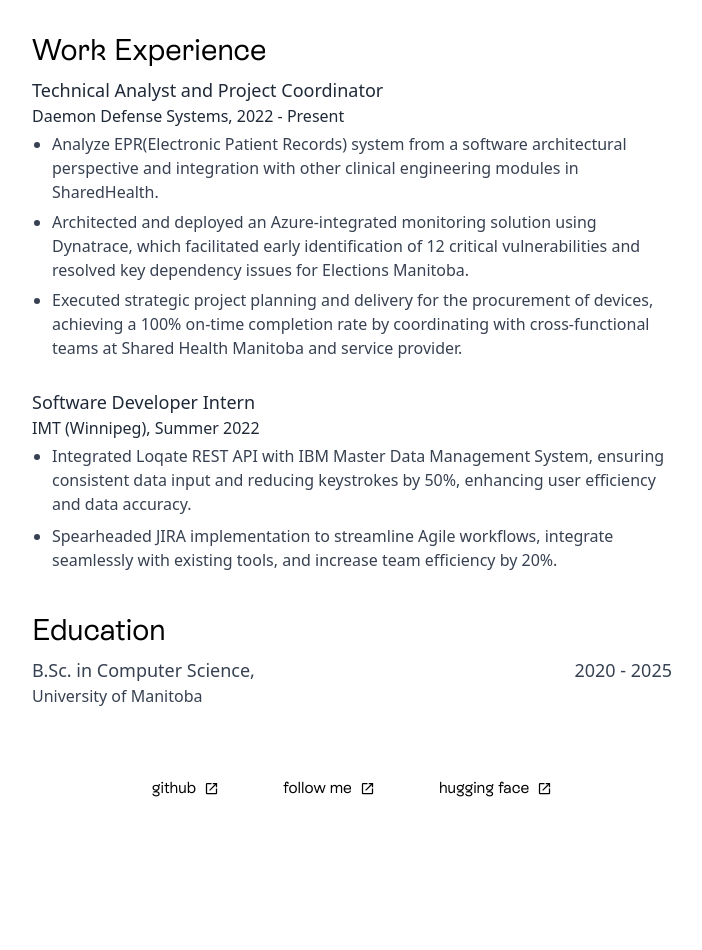
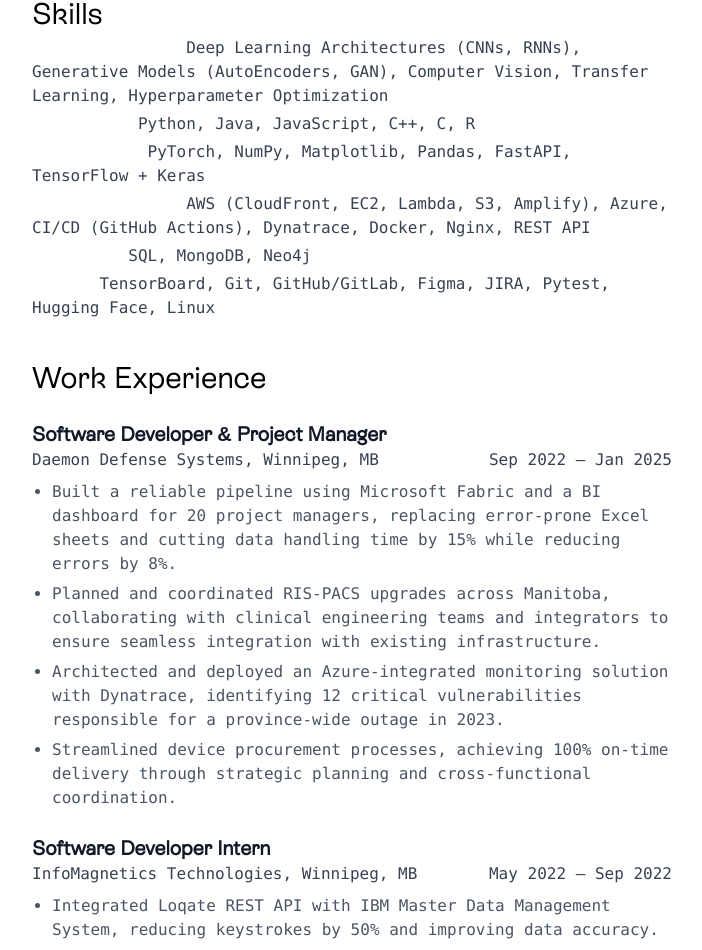
Before and after one commit to sakshambedi/websiteV2, a Next.js app: page / in a window 1280 px wide. Shown: the part 712-1662 px from the top of the page, without its empty margins (288-990 px from the left). Before the commit the page ends 1608 px from the top, so only its background shows below. Built offline with nearby package versions, Linux system fonts and the light colour scheme.

Commit message:
small appearance tweaks and webstite is consistent with resume

```diff
--- a/app/page.tsx
+++ b/app/page.tsx
@@ -11,10 +11,10 @@
 export default async function Home() {
   const allData: AllPostDataTableInterface = getSortedPostsData();
   return (
-    <main className="flex flex-col  justify-center w-full">
+    <main className="flex flex-col w-full min-h-screen">
       <NavBar />
 
-      <section className="w-1/2 min-h-screen flex flex-col items-center self-center mx-auto phone:w-10/12 md:w-3/4 phone:mx-0 ">
+      <section className="w-1/2 flex flex-col flex-grow items-center self-center mx-auto phone:w-10/12 md:w-3/4 phone:mx-0 ">
 
 
         <Tabs defaultValue="home" className="w-full flex flex-col py-8 phone:py-5 items-center">
@@ -53,7 +53,7 @@
         </Tabs>
 
 
-        <div className='w-full flex flex-row font-thin justify-center pt-5 pb-24 md:space-x-16 lg:space-x-16 phone:justify-between  phone:pt-10 phone:pb-12   text-black dark:text-white '>
+        <div className='mt-auto w-full flex flex-row font-thin justify-center pb-12 md:space-x-16 lg:space-x-16 phone:justify-between phone:pt-10 phone:pb-12 text-black dark:text-white'>
           <div className="flex flex-row items-center min-w-fit ">
             <a href="https://github.com/sakshambedi" className="flex flex-row items-center">
               <p className="font-light text-base font-rebondG phone:text-sm">github</p>
--- a/components/HomeContent.tsx
+++ b/components/HomeContent.tsx
@@ -1,67 +1,60 @@
 import React from 'react';
-
 
 export default function HomeContent() {
     return (
-        <div className="item-center w-full pt-4 text-gray-700 dark:text-gray-300 ">
+        <div className="item-center w-full pt-4 text-gray-700 dark:text-gray-200 ">
             <p className="text-base font-mono mt-2 phone:mt-1 phone:text-sm ">Hi!👋🏼</p>
-            <p className="text-base font-mono  pt-4 phone:text-sm phone:pt-4">My name is Saksham Bedi. I am a 5th year student at the University of Manitoba. I am a specializing in AI and Deep Learning with Economics Minor. I currently work at Daemon Defense Systems as a Technical Analyst.  In my free time, I like to learn new skills and explore new restaurants, read, play squash and table tennis, workout. Currently learning film photography.</p>
+            <p className="text-base font-mono pt-4 phone:text-sm phone:pt-4">I am Saksham Bedi, a driven 5th-year Computer Science student at the University of Manitoba specializing in AI & Deep Learning with an Economics and Math minor. I am the lead researcher on a 3D point cloud diffusion model that cuts agricultural data collection from 90 days to minutes, and I built an image classification web app deployed on AWS with React, FastAPI, and Docker.</p>
 
+            <div className="pt-10">
+                <h1 className="font-rebondG text-3xl md:pt-2 md:text-xl phone:pt-3 phone:text-xl text-black dark:text-white"> Research</h1>
+                <ul className="font-mono text-base phone:text-sm pt-1 list-disc list-outside pl-5 space-y-1.5">
+                    <li>
+                        <span className="font-bold">3D Point Cloud Diffusion Model:</span> Lead researcher on an autoencoder-based diffusion model for infected wheat plant point clouds, reducing data collection time from 90 days to minutes with an Earth Mover&apos;s Distance of &#8776;0.003 and Chamfer distance of &#8776;0.005.
+                    </li>
+                </ul>
+            </div>
 
             <div className="pt-10">
                 <h1 className="font-rebondG text-3xl md:pt-2 md:text-2xl phone:pt-3 phone:text-xl text-black dark:text-white">Skills</h1>
-                <span className="font-mono text-base  phone:text-sm">
-                    <p className="pt-1 md:pt-1.5 phone:pt-1.5"><span className="font-bold">Languages : </span>Python, Java, SQL, JavaScript, Swift, Bash, C/C++, TypeScript</p>
-                    <p className="pt-1 md:pt-1.5 phone:pt-1.5"><span className="font-bold">Frameworks: </span>SwiftUI, React.js, PyTorch, Tensorflow + Keras, Matplotlib, Pandas, FastAPI</p>
-                    <p className="pt-1 md:pt-1.5 phone:pt-1.5"><span className="font-bold">Cloud & DevOps : </span>AWS(CloudFront, EC2, Lambda, S3, Amplify), Azure, CI/CD(Github Actions), Dynatrace, Docker,
-                        Nginx, REST API</p>
-                    <p className="pt-1 md:pt-1.5 phone:pt-1.5"><span className="font-bold">Tools:</span> git, GitHub/GitLab, Node.js, Figma, JIRA, Android Studio, Xcode, JUnit, Pytest, Hugging Face, Linux</p>
+                <span className="font-mono text-base phone:text-sm">
+                    <p className="pt-1 md:pt-1.5  phone:pt-1.5"><span className="font-bold text-white">AI & ML Skills: </span>Deep Learning Architectures (CNNs, RNNs), Generative Models (AutoEncoders, GAN), Computer Vision, Transfer Learning, Hyperparameter Optimization</p>
+                    <p className="pt-1 md:pt-1.5 phone:pt-1.5"><span className="font-bold text-white">Languages: </span>Python, Java, JavaScript, C++, C, R</p>
+                    <p className="pt-1 md:pt-1.5 phone:pt-1.5"><span className="font-bold text-white">Frameworks: </span>PyTorch, NumPy, Matplotlib, Pandas, FastAPI, TensorFlow + Keras</p>
+                    <p className="pt-1 md:pt-1.5 phone:pt-1.5"><span className="font-bold text-white">Cloud & DevOps: </span>AWS (CloudFront, EC2, Lambda, S3, Amplify), Azure, CI/CD (GitHub Actions), Dynatrace, Docker, Nginx, REST API</p>
+                    <p className="pt-1 md:pt-1.5 phone:pt-1.5"><span className="font-bold text-white">Database: </span>SQL, MongoDB, Neo4j</p>
+                    <p className="pt-1 md:pt-1.5 phone:pt-1.5"><span className="font-bold text-white">Tools: </span>TensorBoard, Git, GitHub/GitLab, Figma, JIRA, Pytest, Hugging Face, Linux</p>
                 </span>
             </div>
 
-            <div className="pt-10 ">
-                <h1 className="font-rebondG text-3xl phone:text-xl phone:pt-1.5 text-black dark:text-white">Work Experience</h1>
-                <h2 className="text-lg font-mono phone:font-base pt-2 md:pt-2 phone:pt-1 text-gray-800 dark:text-gray-200" >Technical Analyst and Project Coordinator  </h2>
-                <h3 className="text-base font-mono phone:font-base text-gray-800 dark:text-gray-200" >Daemon Defense Systems, 2022 - Present</h3>
-
-
-                <ul className="font-mono text-base phone:text-sm pt-1 md:pt-1 phone:pt-1.5 list-disc list-outside pl-5 space-y-1.5  " >
-                    <li>
-                        Analyze EPR(Electronic Patient Records) system from a software architectural perspective and integration with other clinical engineering modules in SharedHealth.
-                    </li>
-                    <li>
-                        Architected and deployed an Azure-integrated monitoring solution using Dynatrace, which facilitated early
-                        identification of 12 critical vulnerabilities and resolved key dependency issues for Elections Manitoba.
-                    </li>
-                    <li>
-                        Executed strategic project planning and delivery for the procurement of devices, achieving a 100% on-time
-                        completion rate by coordinating with cross-functional teams at Shared Health Manitoba and service provider.
-                    </li>
-                    {/* <li>
-                        Ensured timely procurement of endpoints for Share Health Manitoba by executing strategic project planning and delivery across the Manitoba. Achieved a 98% on-time completion rate for construction milestones by closely monitoring procurement processes and ensuring seamless delivery of equipment.
-                    </li> */}
+            <div className="pt-10">
+              <h1 className="font-rebondG text-3xl md:pt-2 md:text-xl phone:pt-3 phone:text-xl text-black dark:text-white">Work Experience</h1>
+              <div className="pt-6">
+                <h2 className="text-xl font-rebondG font-semibold text-gray-900 dark:text-white">Software Developer &amp; Project Manager</h2>
+                <div className="flex justify-between items-center mb-2">
+                  <p className="text-base font-mono text-gray-700 dark:text-gray-200">Daemon Defense Systems, Winnipeg, MB</p>
+                  <time className="text-base font-mono text-gray-700 dark:text-gray-200">Sep 2022 – Jan 2025</time>
+                </div>
+                {/* <p className="text-base font-mono text-gray-700 dark:text-gray-200 mb-2"> | Sep 2022 – Jan 2025</p> */}
+                <ul className="list-disc list-outside pl-5 space-y-1.5 text-base text-gray-600 dark:text-gray-200 font-mono">
+                  <li>Built a reliable pipeline using Microsoft Fabric and a BI dashboard for 20 project managers, replacing error-prone Excel sheets and cutting data handling time by 15% while reducing errors by 8%.</li>
+                  <li>Planned and coordinated RIS‑PACS upgrades across Manitoba, collaborating with clinical engineering teams and integrators to ensure seamless integration with existing infrastructure.</li>
+                  <li>Architected and deployed an Azure-integrated monitoring solution with Dynatrace, identifying 12 critical vulnerabilities responsible for a province-wide outage in 2023.</li>
+                  <li>Streamlined device procurement processes, achieving 100% on-time delivery through strategic planning and cross-functional coordination.</li>
                 </ul>
-
+              </div>
+              <div className="pt-6">
+                <h2 className="text-xl font-rebondG font-semibold text-gray-900 dark:text-white">Software Developer Intern</h2>
+                <div className="flex justify-between items-center mb-2">
+                  <p className="text-base font-mono text-gray-700 dark:text-gray-200">InfoMagnetics Technologies, Winnipeg, MB</p>
+                  <time className="text-base font-mono text-gray-700 dark:text-gray-200">May 2022 – Sep 2022</time>
+                </div>
+                <ul className="list-disc font-mono list-outside pl-5 space-y-1.5 text-base text-gray-600 dark:text-gray-200">
+                  <li>Integrated Loqate REST API with IBM Master Data Management System, reducing keystrokes by 50% and improving data accuracy.</li>
+                  <li>Spearheaded JIRA implementation to streamline Agile workflows, boosting team efficiency by 20%.</li>
+                </ul>
+              </div>
             </div>
-
-            <div className="pt-5">
-                <h2 className="text-lg font-mono phone:font-base pt-2 md:pt-2 phone:pt-1 text-gray-800 dark:text-gray-200" >Software Developer Intern</h2>
-                <h3 className="text-base font-mono phone:font-base text-gray-800 dark:text-gray-200" >IMT (Winnipeg), Summer 2022</h3>
-
-                <ul className="font-mono text-base phone:text-sm pt-1 md:pt-1 phone:pt-1.5 font-normal list-disc list-outside pl-5 space-y-2  " >
-                    <li>
-                        Integrated Loqate REST API with IBM Master Data Management System, ensuring consistent data input and
-                        reducing keystrokes by 50%, enhancing user efficiency and data accuracy.
-
-                    </li>
-                    <li>
-                        Spearheaded JIRA implementation to streamline Agile workflows, integrate seamlessly with existing tools, and
-                        increase team efficiency by 20%.
-                    </li>
-                </ul>
-
-            </div >
-
 
             <div className="pt-10">
                 <h1 className="font-rebondG text-3xl md:pt-2 md:text-xl phone:pt-3 phone:text-xl text-black dark:text-white">Education</h1>
@@ -72,9 +65,6 @@
                 <p className=" font-mono text-base  phone:text-sm md:pt-0">University of Manitoba</p>
             </div>
 
-
-
-
         </div >
 
     );
--- a/components/MaxWidthWrapper.tsx
+++ b/components/MaxWidthWrapper.tsx
@@ -9,7 +9,7 @@
 
 const MaxWidthWrapper = ({ className, children }: MaxWidthProps) => {
     return (
-        <div className={cn(' max-w-screen max-h-full w-full my-12 flex flex-col ', className)}>{children}</div>
+        <div className={cn('max-w-screen max-h-full w-full my-12 flex flex-col ', className)}>{children}</div>
     )
 }
 
--- a/components/ProjectContent.tsx
+++ b/components/ProjectContent.tsx
@@ -4,8 +4,6 @@
     return (
         <section className="text-gray-700 dark:text-gray-300">
 
-            {/* <h3 className="font-serif text-2xl pt-5 md:pt-2  phone:pt-3 phone:text-xl text-black dark:text-white">Work Mission</h3>
-            <p className="font-mono text-base dark:text-gray-200 phone:text-sm pt-2 md:pt-1 phone:pt-1.5 ">On a mission to build AI-driven products that enhance productivity and drive positive change for humanity. Documenting my journey, openly sharing lessons learned, and helping others benefit from my experiences as we grow together on this path to innovation and impact.</p> */}
             <div className="pt-0">
                 <h2 className="font-rebondG text-3xl md:pt-2 md:text-2xl phone:pt-3 phone:text-xl text-black dark:text-white">Projects</h2>
 
--- a/tailwind.config.ts
+++ b/tailwind.config.ts
@@ -20,7 +20,6 @@
     },
     extend: {
       fontFamily: {
-        mono: ['var(--font-roboto-mono)'],
         hackNF: ['var(--font-hackNF)', 'sans-serif'],
         rebondG: ['var(--font-Rebond)', 'san-serif']
       },
```
Also changed, not shown: app/layout.tsx (+7 -4 lines).
